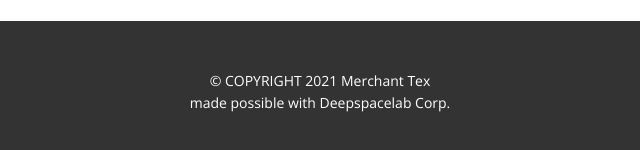
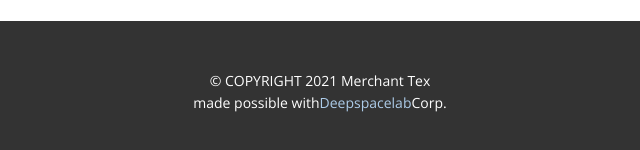
Before and after one commit to Miraz4300/merchanttex-static-website, a plain HTML site: page index.html in a window 1280 px wide. Shown: the part 3837-3987 px from the top of the page, 320-960 px from the left. Drawn offline with nearby package versions, Linux system fonts and the light colour scheme.

Commit message:
fixed a hyperlink tag

```diff
--- a/index.html
+++ b/index.html
@@ -265,7 +265,7 @@
 
 
     <footer class="u-align-center u-clearfix u-footer u-grey-80 u-footer" id="sec-6bb4"><div class="u-clearfix u-sheet u-sheet-1">
-        <p class="u-small-text u-text u-text-variant u-text-1">© COPYRIGHT 2021 Merchant Tex<br>made possible with Deepspacelab Corp.
+        <p class="u-small-text u-text u-text-variant u-text-1">© COPYRIGHT 2021 Merchant Tex<br>made possible with<a href="https://www.deepspacelab.dev/" target="_blank">Deepspacelab</a>Corp.
         </p>
       </div></footer>
   </body>
```
